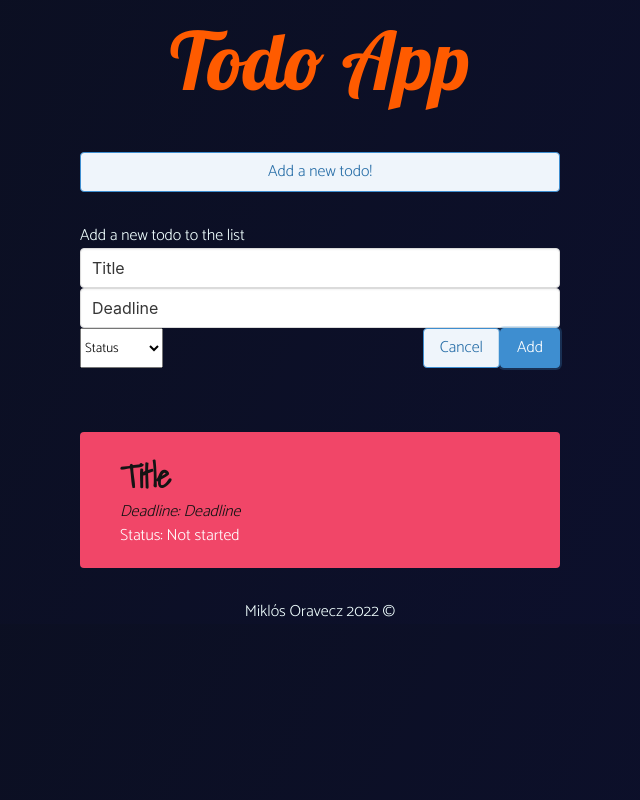
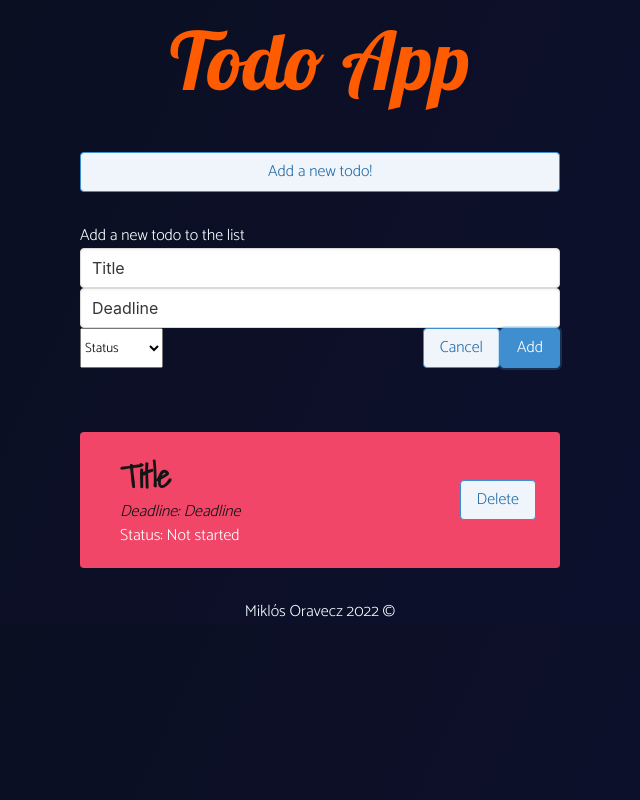
Before and after one commit to miklosoravecz/todoApp, a React (Create React App) app: page / in a window 1280 px wide. Both pictures are taken after a click on the button "Add". Shown: the whole page, without its empty margins (320-960 px from the left). Built offline with nearby package versions, Linux system fonts and the light colour scheme.

Commit message:
delete item added

```diff
--- a/src/components/Item/Item.css
+++ b/src/components/Item/Item.css
@@ -2,6 +2,13 @@
 	color: var(--dark-text);
 	font-family: var(--text-font);
 	margin-bottom: 1rem;
+}
+
+.item-wrapper {
+	display: flex;
+	flex-direction: row;
+	justify-content: space-between;
+	align-items: center;
 }
 
 .item-title {
--- a/src/components/Item/index.js
+++ b/src/components/Item/index.js
@@ -1,4 +1,5 @@
 import React, {useEffect, useState} from "react"
+import {Button} from "../Button"
 import "./Item.css"
 
 export const Item = props => {
@@ -18,12 +19,21 @@ export const Item = props => {
 		}
 	}
 
+	const handleDelete = () => {
+		props.deleteItem(props.id)
+	}
+
 	return (
 		<li className="item" id={props.id}>
 			<div className={`item-wrapper notification ${status}`}>
-				<h3 className="item-title">{props.title}</h3>
-				<p className="item-deadline-text">Deadline: {props.deadline}</p>
-				<p>Status: {props.status}</p>
+				<div>
+					<h3 className="item-title">{props.title}</h3>
+					<p className="item-deadline-text">Deadline: {props.deadline}</p>
+					<p>Status: {props.status}</p>
+				</div>
+				<div>
+					<Button func={handleDelete}>Delete</Button>
+				</div>
 			</div>
 		</li>
 	)
--- a/src/components/List/index.js
+++ b/src/components/List/index.js
@@ -10,6 +10,7 @@ export const List = props => {
 			title={item.title}
 			status={item.status}
 			deadline={item.deadline}
+			deleteItem={props.deleteItem}
 		/>
 	))
 	return (
--- a/src/components/Page/index.js
+++ b/src/components/Page/index.js
@@ -27,13 +27,18 @@ export const Page = () => {
 		setValidationError(null)
 	}
 
+	function deleteItem(id) {
+		const remainingTasks = list.filter(item => id !== item.id)
+		setList(remainingTasks)
+	}
+
 	return (
 		<div className="page">
 			<Header />
 			<main className="page-main">
 				<Button cls="page-add-btn">Add a new todo!</Button>
 				<Modal addItem={addItem} validationError={validationError} />
-				<List list={list} />
+				<List list={list} deleteItem={deleteItem} />
 			</main>
 			<Footer />
 		</div>
```
